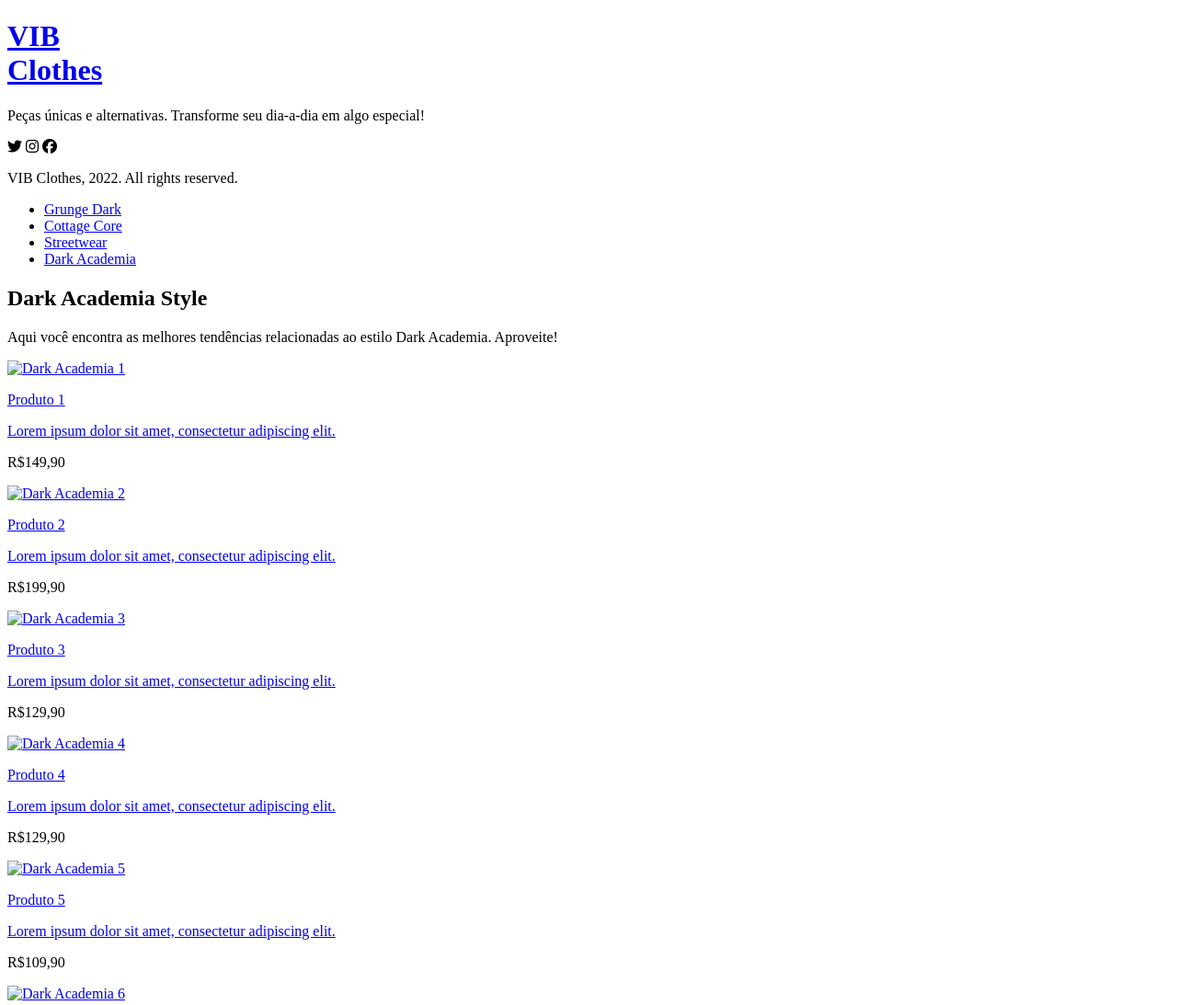
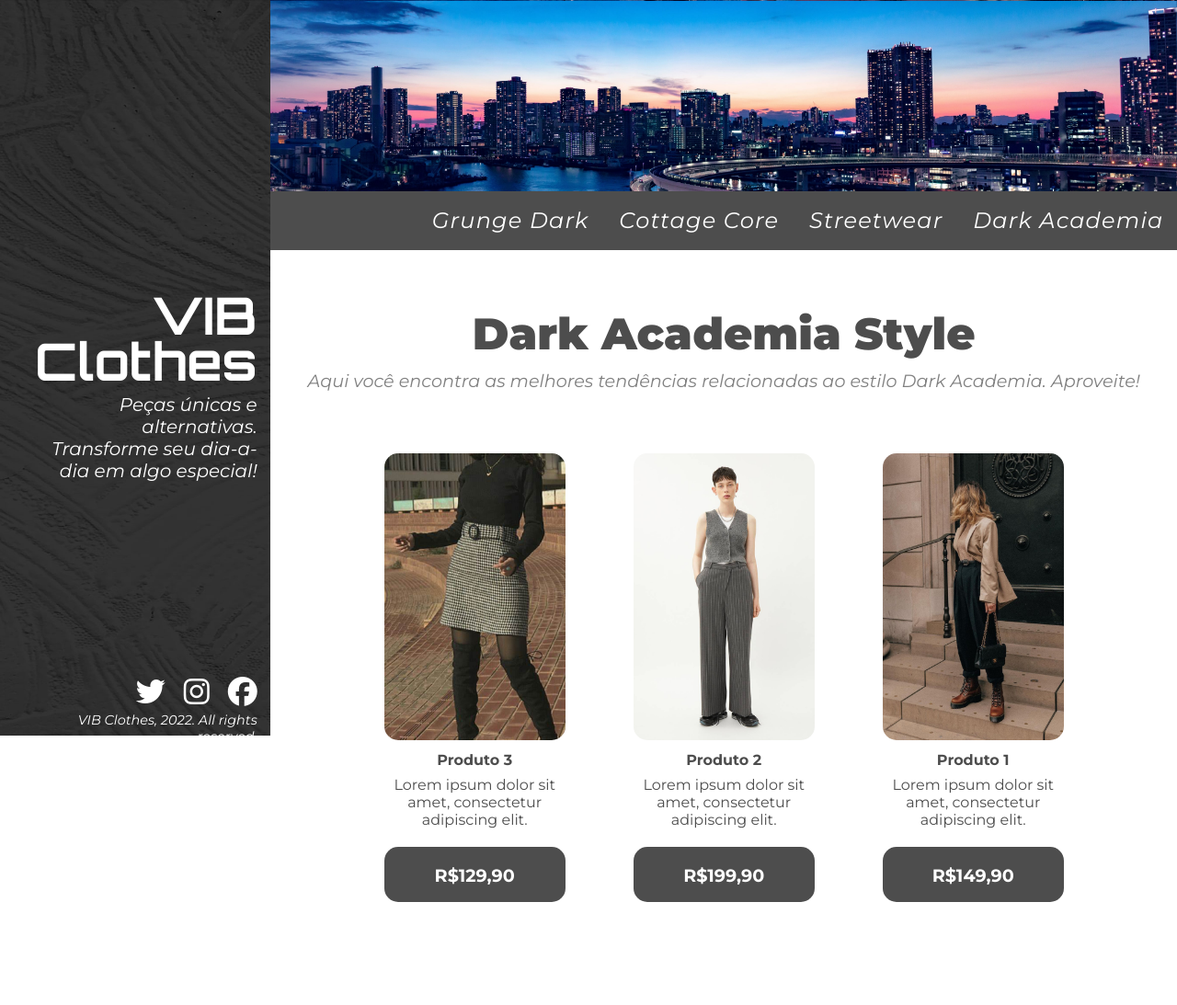
Before and after one commit to srkalamari/vibclothes, a plain HTML site: page dark-academia.html in a window 1280 px wide. Shown: the top 1093 px of the page at 92% size. Drawn offline with Linux system fonts and the light colour scheme; the site is published under a folder, as on GitHub Pages, so addresses that start at the root find nothing; files whose address does not match are found by name.

Commit message:
Update dark-academia.html

```diff
--- a/dark-academia.html
+++ b/dark-academia.html
@@ -5,7 +5,7 @@
     <meta http-equiv="X-UA-Compatible" content="IE=edge">
     <meta name="viewport" content="width=device-width, initial-scale=1.0">
     <title>VIB Clothes</title>
-    <link href="/css/dark-academia.css" rel="stylesheet">
+    <link href="css/dark-academia.css" rel="stylesheet">
     <link rel="preconnect" href="https://fonts.googleapis.com">
     <link rel="preconnect" href="https://fonts.gstatic.com" crossorigin>
     <link href="https://fonts.googleapis.com/css2?family=Montserrat:ital,wght@0,300;0,400;0,700;0,900;1,300;1,400;1,700&family=Orbitron:wght@500;700&display=swap" rel="stylesheet">
@@ -14,7 +14,7 @@
 <body>
     <header>
 
-        <h1 class="logo"><a href="/index.html">VIB<br>Clothes</a></h1>
+        <h1 class="logo"><a href="index.html">VIB<br>Clothes</a></h1>
         <p>
             Peças únicas e alternativas. Transforme seu dia-a-dia em algo especial!
         </p>
@@ -32,8 +32,8 @@
                     <ul>
                         <li><a href="#">Grunge Dark</a></li>
                         <li><a href="#">Cottage Core</a></li>
-                        <li><a href="/streetwear.html">Streetwear</a></li>
-                        <li><a href="/dark-academia.html">Dark Academia</a></li>
+                        <li><a href="streetwear.html">Streetwear</a></li>
+                        <li><a href="dark-academia.html">Dark Academia</a></li>
                     </ul>
                 </div>
             </nav>
@@ -44,7 +44,7 @@
             <div class="picture-show">
                 <div class="img">
                     <a href="#">
-                        <img src="/images/dark-academia-images/dark-academia-1.jpg" alt="Dark Academia 1">
+                        <img src="images/dark-academia-images/dark-academia-1.jpg" alt="Dark Academia 1">
                         <p class="title">Produto 1</p>
                         <p class="description">Lorem ipsum dolor sit amet, consectetur adipiscing elit.</p>
                     </a>
@@ -56,7 +56,7 @@
             <div class="picture-show">
                 <div class="img">
                     <a href="#">
-                        <img src="/images/dark-academia-images/dark-academia-2.jpg" alt="Dark Academia 2">
+                        <img src="images/dark-academia-images/dark-academia-2.jpg" alt="Dark Academia 2">
                         <p class="title">Produto 2</p>
                         <p class="description">Lorem ipsum dolor sit amet, consectetur adipiscing elit.</p>
                     </a>
@@ -68,7 +68,7 @@
             <div class="picture-show">
                 <div class="img">
                     <a href="#">
-                        <img src="/images/dark-academia-images/dark-academia-3.jpg" alt="Dark Academia 3">
+                        <img src="images/dark-academia-images/dark-academia-3.jpg" alt="Dark Academia 3">
                         <p class="title">Produto 3</p>
                         <p class="description">Lorem ipsum dolor sit amet, consectetur adipiscing elit.</p>
                     </a>
@@ -82,7 +82,7 @@
             <div class="picture-show">
                 <div class="img">
                     <a href="#">
-                        <img src="/images/dark-academia-images/dark-academia-4.jpg" alt="Dark Academia 4">
+                        <img src="images/dark-academia-images/dark-academia-4.jpg" alt="Dark Academia 4">
                         <p class="title">Produto 4</p>
                         <p class="description">Lorem ipsum dolor sit amet, consectetur adipiscing elit.</p>
                     </a>
@@ -94,7 +94,7 @@
             <div class="picture-show">
                 <div class="img">
                     <a href="#">
-                        <img src="/images/dark-academia-images/dark-academia-5.jpg" alt="Dark Academia 5">
+                        <img src="images/dark-academia-images/dark-academia-5.jpg" alt="Dark Academia 5">
                         <p class="title">Produto 5</p>
                         <p class="description">Lorem ipsum dolor sit amet, consectetur adipiscing elit.</p>
                     </a>
@@ -106,7 +106,7 @@
             <div class="picture-show">
                 <div class="img">
                     <a href="#">
-                        <img src="/images/dark-academia-images/dark-academia-6.jpg" alt="Dark Academia 6">
+                        <img src="images/dark-academia-images/dark-academia-6.jpg" alt="Dark Academia 6">
                         <p class="title">Produto 6</p>
                         <p class="description">Lorem ipsum dolor sit amet, consectetur adipiscing elit.</p>
                     </a>
```
